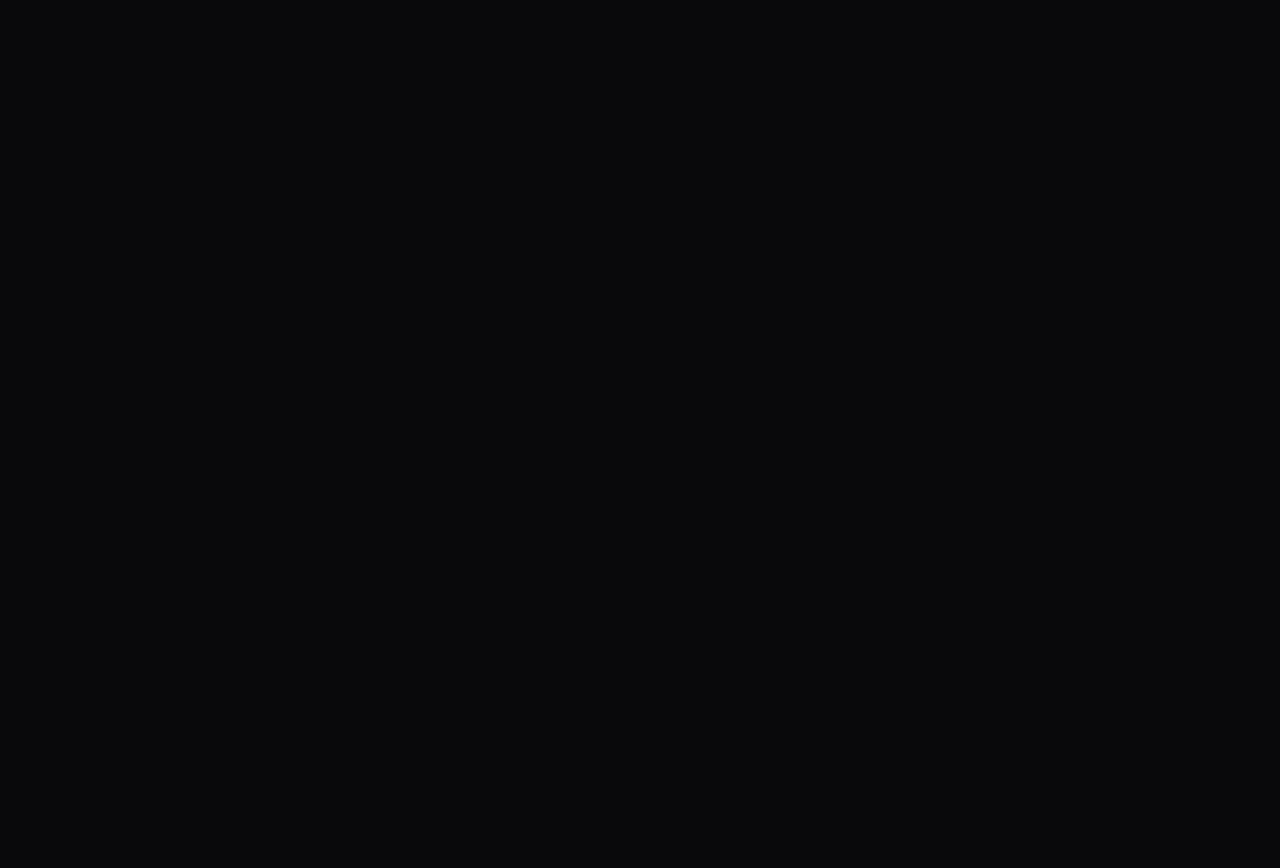
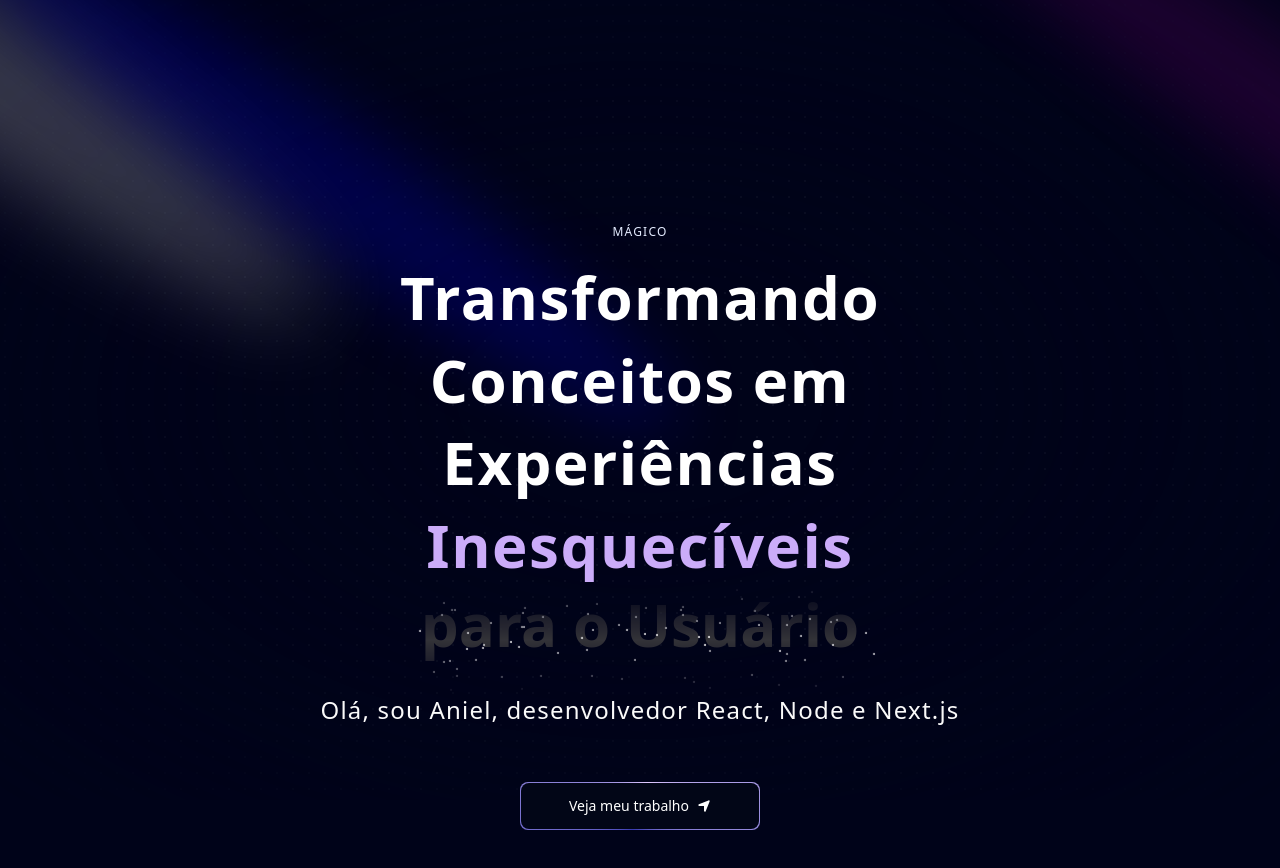
Before and after one commit to AnielQueiroz/modern_portfolio, a Next.js app: page / in a window 1280 px wide. Shown: the top 868 px of the page. Before the commit the page ends 800 px from the top, so only its background shows below. Built offline with nearby package versions, Linux system fonts and the light colour scheme.

Commit message:
chore: using hero

```diff
--- a/app/page.tsx
+++ b/app/page.tsx
@@ -28,8 +28,8 @@ export default function Home() {
         <FloatingNav navItems={
           navItemsWithIcons
         } />
-        {/* <Hero />
-        <Grid />
+        <Hero />
+        {/* <Grid />
         <RecentProjects /> */}
         {/* <Clients /> */}
         {/* <Experience />
```
